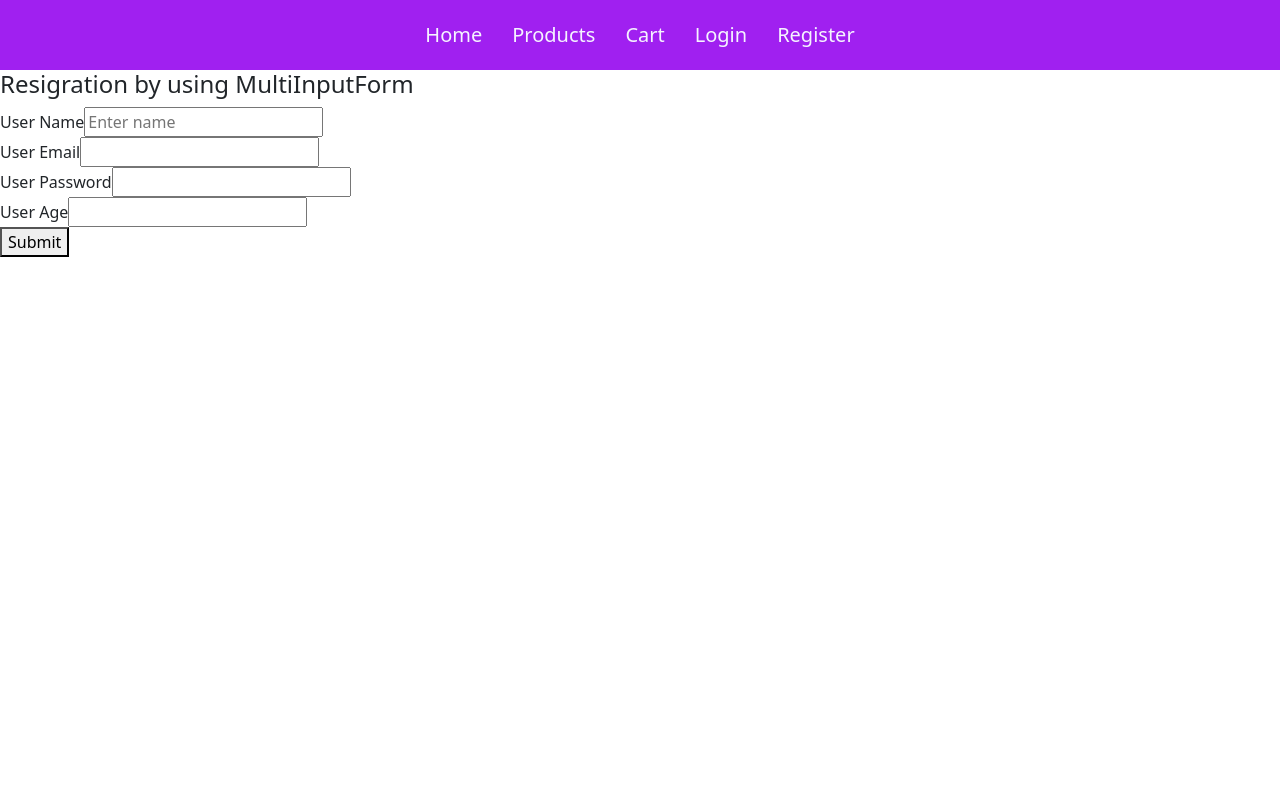
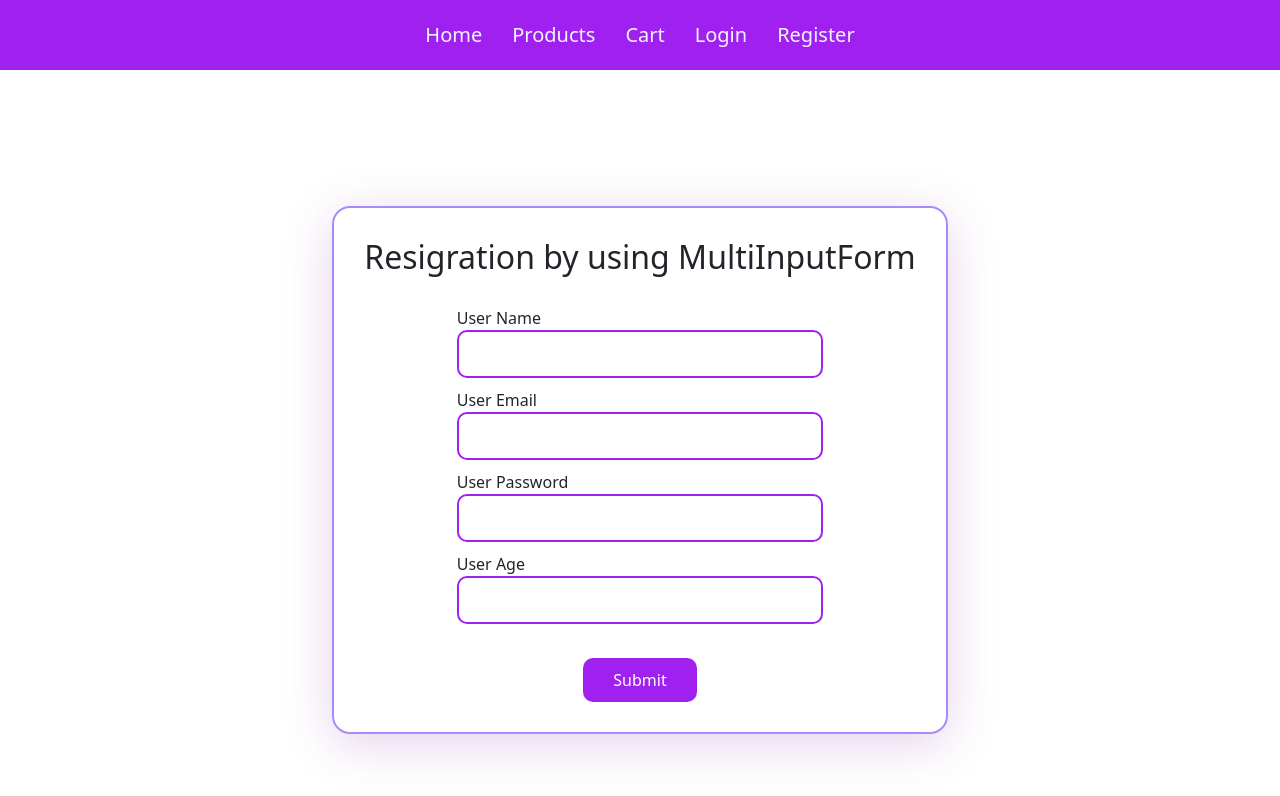
Before and after one commit to bhushank45/MyShopCart, a React (Vite) app: page /register in a window 1280 px wide. Shown: the top 796 px of the page. Built offline with nearby package versions, Linux system fonts and the light colour scheme.

Commit message:
styled the register page

```diff
--- a/src/Forms/MultiInputForm.jsx
+++ b/src/Forms/MultiInputForm.jsx
@@ -1,5 +1,6 @@
 import React from "react";
 import { useState } from "react";
+import "../index.css";
 export const MultiInputForm = () => {
   var [user, setUser] = useState({
     uname: "",
@@ -22,20 +23,22 @@ export const MultiInputForm = () => {
   };
 
   return (
+    <div className="auth-container">
+      <div className="auth-box">
+        <h2>Resigration by using MultiInputForm</h2>
+
+        <form onSubmit={handleSubmit} className="auth">
           <div>
-      <h4>Resigration by using MultiInputForm</h4>
-
-      <form onSubmit={handleSubmit}>
             <label>User Name</label>
             <input
               type="text"
               name="uname"
-          placeholder="Enter name"
               onChange={setData}
               value={user.uname}
             />
-        <br />
+          </div>
 
+          <div>
             <label>User Email</label>
             <input
               type="email"
@@ -43,8 +46,9 @@ export const MultiInputForm = () => {
               onChange={setData}
               value={user.uemail}
             />
-        <br />
+          </div>
 
+          <div>
             <label>User Password</label>
             <input
               type="password"
@@ -52,13 +56,19 @@ export const MultiInputForm = () => {
               onChange={setData}
               value={user.upass}
             />
-        <br />
+          </div>
 
           <label>User Age</label>
-        <input type="number" name="uage" onChange={setData} value={user.uage} />
-        <br />
+          <input
+            type="number"
+            name="uage"
+            onChange={setData}
+            value={user.uage}
+          /><br/>
+
           <button>Submit</button>
         </form>
       </div>
+    </div>
   );
 };
--- a/src/index.css
+++ b/src/index.css
@@ -48,3 +48,54 @@
     color: #fff;
     border-radius: 10px;
 }
+.auth-container{
+    height: 100vh;
+    display: flex;
+    justify-content: center;
+    align-items: center;
+
+}
+.auth-box{
+    display: flex;
+    flex-direction: column;
+    justify-content: center;
+    align-items: center;
+    border: 2px solid #A78BFA;
+    padding: 30px;
+    border-radius: 18px;
+    box-shadow: 0 10px 50px rgba(109, 1, 145, 0.18);
+}
+.auth{
+    display: flex;
+    flex-direction: column;
+}
+.auth button{
+    border: none;
+    padding: 10px 30px;
+    background:#a020f0;
+    color: #fff;
+    border-radius: 10px;
+    align-self: center;
+    cursor: pointer;
+}
+.auth button:hover{
+    background-color: #9500f2;
+}
+.auth input{
+    width: 100%;
+    border-radius: 10px;
+    border: 2px solid #a020f0;
+    margin-bottom: 10px;
+    padding: 10px;
+}
+.auth input:focus{
+    outline:none;
+    order: 2px solid #a020f0;
+    box-shadow: 0 0 15px #ae4eea;
+}
+.auth label{
+    font-weight: 500;
+}
+.auth-box h2{
+    margin-bottom: 30px;
+}
```
Lines whose indentation alone changed are shown as unchanged.
